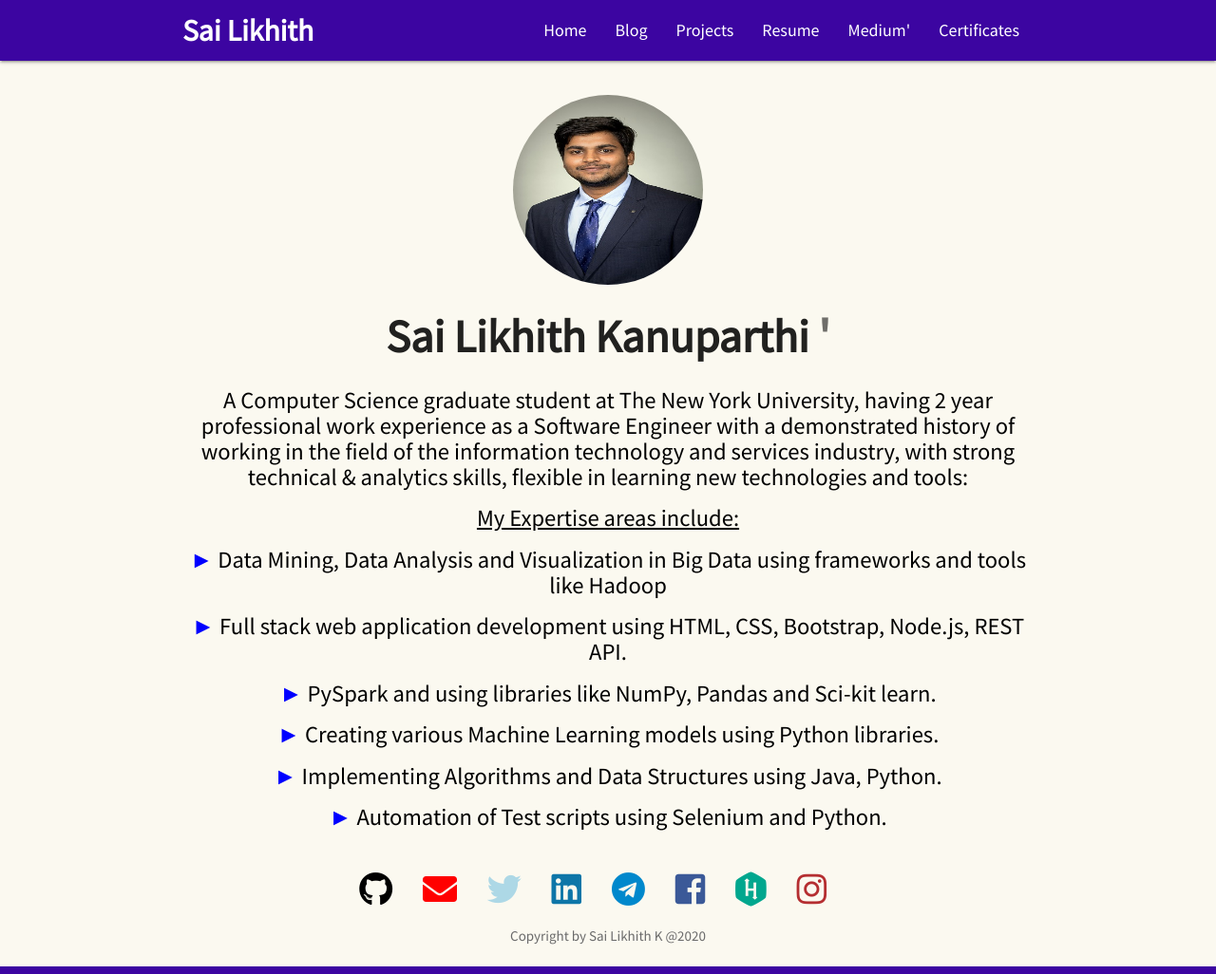
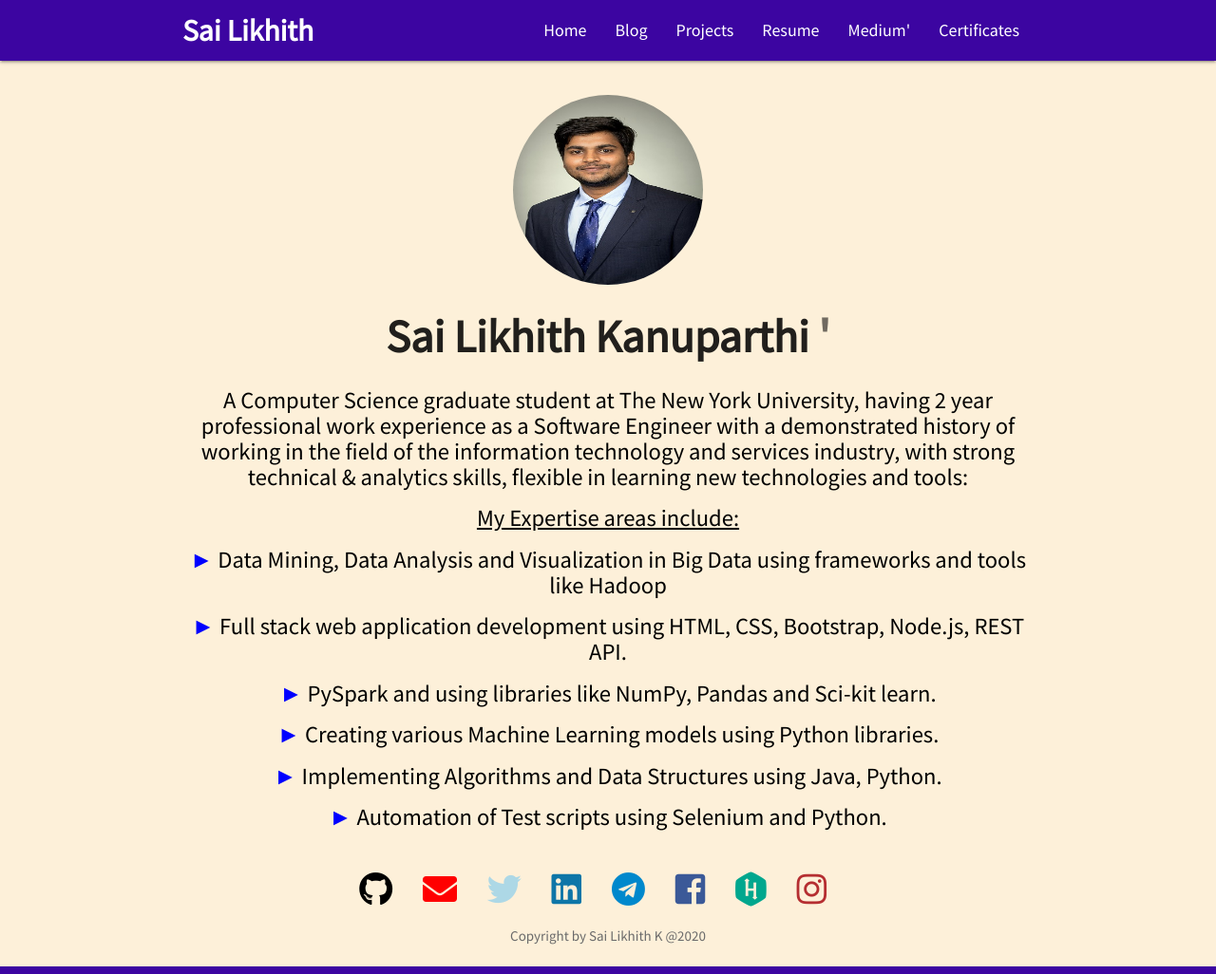
Before and after one commit to SaiLikhith7/Mywebsite, a Jekyll site: the page built from index.html, in a window 1280 px wide. Shown: the whole page at 95% size. Built offline with Jekyll 4.4.1, drawn with Linux system fonts in a browser that asks for light colours; nearby versions of some CDN libraries.

Commit message:
Update main.css

```diff
--- a/css/main.css
+++ b/css/main.css
@@ -4,7 +4,7 @@
 html,
 body {
   height: 100%;
-  background-color:#fbf9f0;
+  background-color:#fdf0d9;
   font-family: 'Source Sans Pro', sans-serif;
   /* The html and body elements cannot have any padding or margin. */
  /* border-top: 4px solid #2361FF;*/
```
